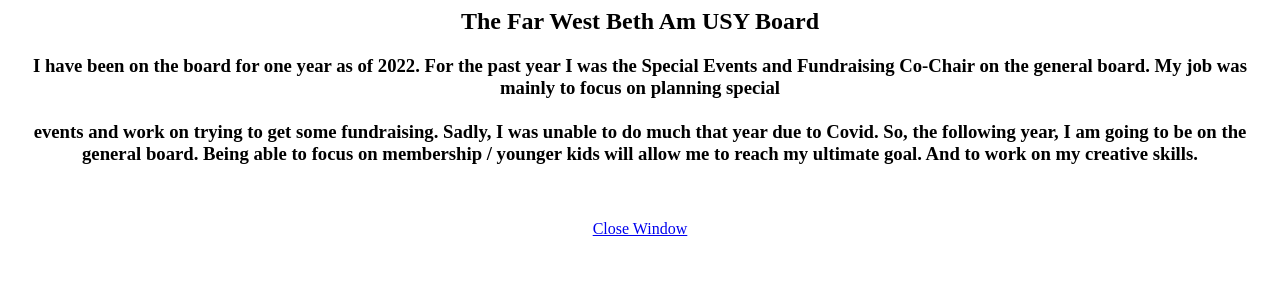
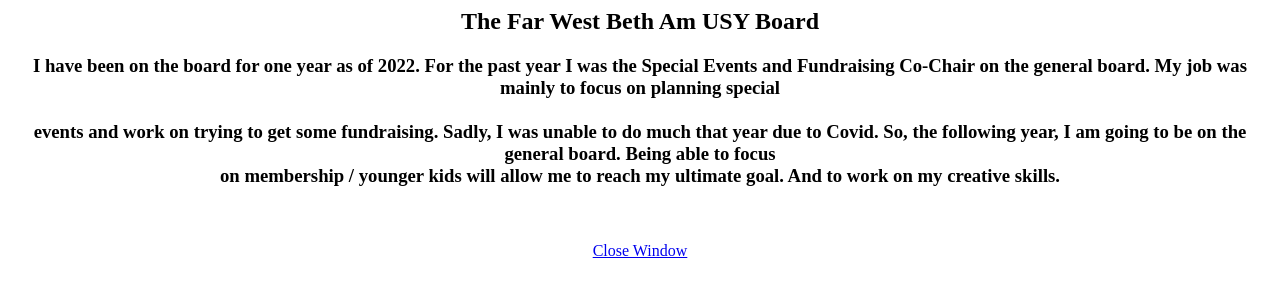
Before and after one commit to abmarkus/abmarkus.github.io, a plain HTML site: page usyboard.htm in a window 1280 px wide. Drawn offline with Linux system fonts and the light colour scheme.

Commit message:
Update usyboard.htm

```diff
--- a/usyboard.htm
+++ b/usyboard.htm
@@ -7,7 +7,7 @@
 
   <p>
     <h3>I have been on the board for one year as of 2022. For the past year I was the Special Events and Fundraising Co-Chair on the general board. My job was mainly to focus on planning special<br /><br /> events and work on trying to get some fundraising.
-    Sadly, I was unable to do much that year due to Covid. So, the following year, I am going to be on the general board. Being able to focus on membership / younger kids will allow me to reach my ultimate goal.
+    Sadly, I was unable to do much that year due to Covid. So, the following year, I am going to be on the general board. Being able to focus <br />on membership / younger kids will allow me to reach my ultimate goal.
     And to work on my creative skills.</h3><br /><br />
   <a href="javascript:window.open('','_self').close();">Close Window</a>
 </p>
```
